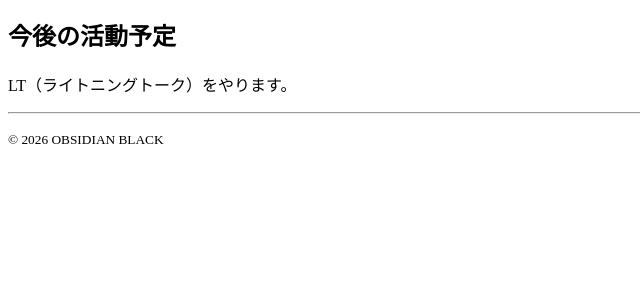
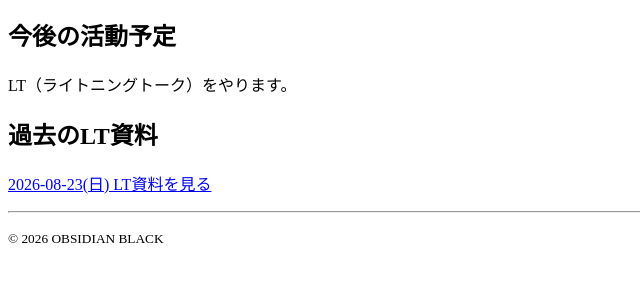
Before and after one commit to 42-obsidian-black/main-page, a plain HTML site: page index.html in a window 1280 px wide. Shown: the part 375-656 px from the top of the page, without its empty margins (0-640 px from the left). Drawn offline with Linux system fonts and the light colour scheme.

Commit message:
add: トップページに過去のLT資料へのリンクを追加した。

```diff
--- a/index.html
+++ b/index.html
@@ -14,6 +14,9 @@
     <h2>今後の活動予定</h2>
     <p>LT（ライトニングトーク）をやります。</p>
 
+    <h2>過去のLT資料</h2>
+    <p><a href="slides/2026-08-23.html">2026-08-23(日) LT資料を見る</a></p>
+
     <hr />
     <p><small>© 2026 OBSIDIAN BLACK</small></p>
   </body>
```
